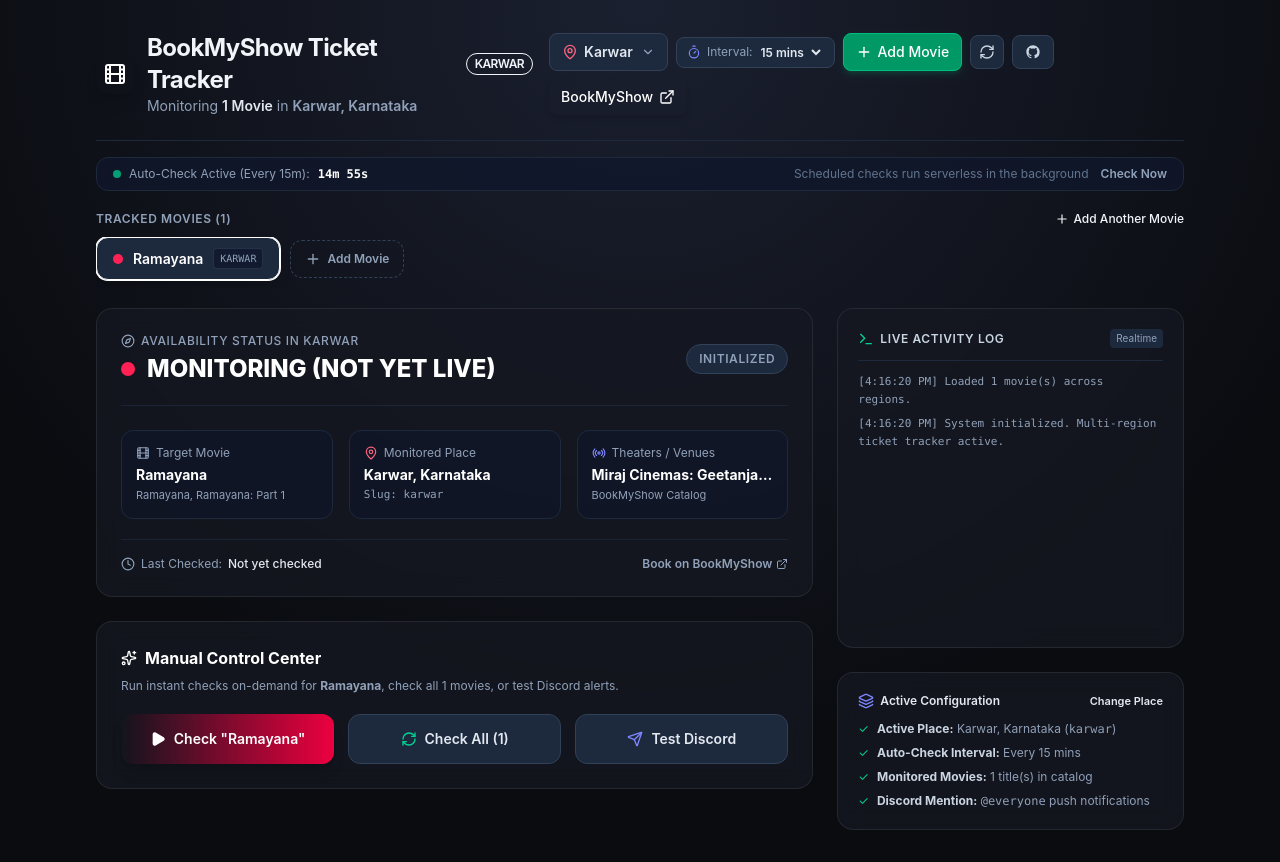
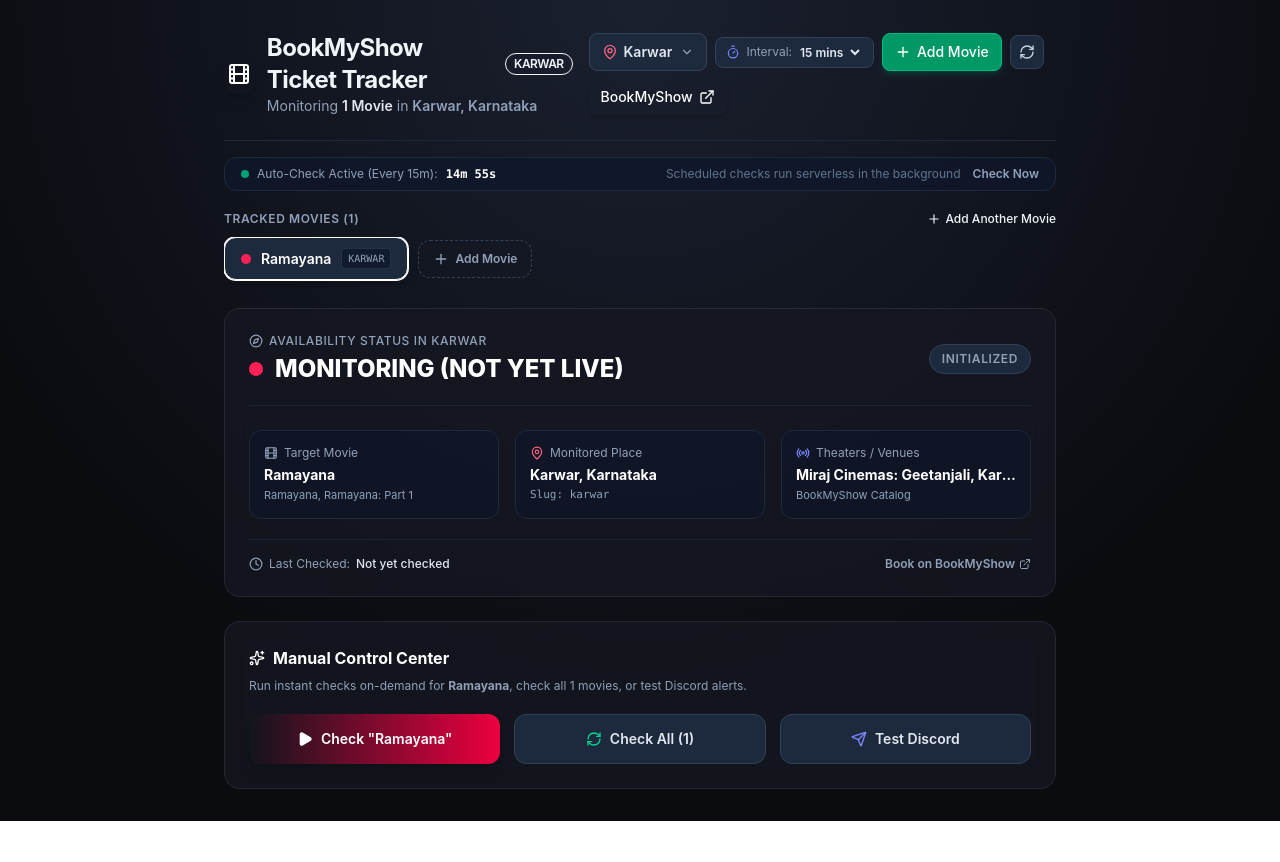
Before and after one commit to Chethan886/BookMyShow-Tracker, a Next.js app: page / in a window 1280 px wide. After the commit the page ends 821 px from the top, so only its background shows below. Built offline with nearby package versions, Linux system fonts and the light colour scheme.

Commit message:
clean: remove live activity log and GitHub link from UI

```diff
--- a/app/page.jsx
+++ b/app/page.jsx
@@ -1,6 +1,6 @@
 'use client';
 
-import React, { useState, useEffect, useRef } from 'react';
+import React, { useState, useEffect } from 'react';
 import {
   Film,
   MapPin,
@@ -12,8 +12,6 @@
   CheckCircle2,
   AlertTriangle,
   Radio,
-  Terminal,
-  Layers,
   Sparkles,
   Plus,
   Trash2,
@@ -23,18 +21,6 @@
   ChevronDown,
   Compass,
 } from 'lucide-react';
-
-function GitHubIcon({ className = 'w-4 h-4' }) {
-  return (
-    <svg className={className} viewBox="0 0 24 24" fill="currentColor">
-      <path
-        fillRule="evenodd"
-        clipRule="evenodd"
-        d="M12 2C6.477 2 2 6.484 2 12.017c0 4.425 2.865 8.18 6.839 9.504.5.092.682-.217.682-.483 0-.237-.008-.868-.013-1.703-2.782.605-3.369-1.343-3.369-1.343-.454-1.158-1.11-1.466-1.11-1.466-.908-.62.069-.608.069-.608 1.003.07 1.53 1.032 1.53 1.032.892 1.53 2.341 1.088 2.91.832.092-.647.35-1.088.636-1.338-2.22-.253-4.555-1.113-4.555-4.951 0-1.093.39-1.988 1.029-2.688-.103-.253-.446-1.272.098-2.65 0 0 .84-.27 2.75 1.026A9.564 9.564 0 0112 6.844c.85.004 1.705.115 2.504.337 1.909-1.296 2.747-1.027 2.747-1.027.546 1.379.202 2.398.1 2.651.64.7 1.028 1.595 1.028 2.688 0 3.848-2.339 4.695-4.566 4.943.359.309.678.92.678 1.855 0 1.338-.012 2.419-.012 2.747 0 .268.18.58.688.482A10.019 10.019 0 0022 12.017C22 6.484 17.522 2 12 2z"
-      />
-    </svg>
-  );
-}
 
 // Preset popular places on BookMyShow
 const POPULAR_PLACES = [
@@ -107,13 +93,7 @@
   const [customPlaceSlug, setCustomPlaceSlug] = useState('');
   const [addingMovie, setAddingMovie] = useState(false);
 
-  const [logs, setLogs] = useState([]);
   const [feedback, setFeedback] = useState(null);
-
-  const addLog = (msg) => {
-    const time = new Date().toLocaleTimeString();
-    setLogs((prev) => [`[${time}] ${msg}`, ...prev.slice(0, 49)]);
-  };
 
   // Fetch initial state & settings
   const fetchInitialData = async () => {
@@ -142,11 +122,9 @@
         try {
           localStorage.setItem('bms_tracked_movies', JSON.stringify(moviesData.movies));
         } catch {}
-        addLog(`Loaded ${moviesData.movies.length} movie(s) across regions.`);
       }
     } catch (err) {
-      addLog(`Failed to fetch initial settings: ${err.message}`);
-      // Fallback to localStorage
+      console.warn('Failed to fetch initial settings:', err.message);
       try {
         const cached = localStorage.getItem('bms_tracked_movies');
         if (cached) setMovies(JSON.parse(cached));
@@ -158,7 +136,6 @@
 
   useEffect(() => {
     fetchInitialData();
-    addLog('System initialized. Multi-region ticket tracker active.');
   }, []);
 
   // Auto-Check Countdown & Polling Loop
@@ -168,8 +145,6 @@
     const timer = setInterval(() => {
       setCountdownSeconds((prev) => {
         if (prev <= 1) {
-          // Trigger automated check
-          addLog(`[AUTO-CHECK] Timer fired (Every ${intervalMinutes}m). Scraping BookMyShow...`);
           handleCheckAllMovies(true);
           return intervalMinutes * 60;
         }
@@ -194,7 +169,6 @@
     setActiveRegion(slug);
     setActiveRegionName(name);
     setShowPlaceModal(false);
-    addLog(`📍 Location changed to: ${name} (${slug})`);
 
     try {
       await fetch('/api/settings', {
@@ -215,11 +189,6 @@
   const handleChangeInterval = async (minutes) => {
     setIntervalMinutes(minutes);
     setCountdownSeconds(minutes * 60);
-    addLog(
-      minutes > 0
-        ? `⏱️ Auto-check interval set to every ${minutes} minute(s).`
-        : '⏱️ Auto-check disabled (Manual checks only).'
-    );
 
     try {
       await fetch('/api/settings', {
@@ -242,7 +211,6 @@
     try {
       setAddingMovie(true);
       const chosenRegion = newMovieRegion || activeRegion;
-      addLog(`Adding "${newTitle.trim()}" in [${chosenRegion.toUpperCase()}] to tracker...`);
 
       const res = await fetch('/api/movies', {
         method: 'POST',
@@ -261,11 +229,10 @@
         setNewTitle('');
         setNewKeywords('');
         setShowAddModal(false);
-        addLog(`✅ "${data.movie.title}" added to [${chosenRegion.toUpperCase()}]!`);
         setFeedback({
           type: 'success',
           title: 'Movie Added!',
-          msg: `"${data.movie.title}" is now monitored in ${chosenRegion.toUpperCase()}.`,
+          msg: `"${data.movie.title}" is now being monitored in ${chosenRegion.toUpperCase()}.`,
         });
         try {
           localStorage.setItem('bms_tracked_movies', JSON.stringify(data.movies));
@@ -274,7 +241,6 @@
         throw new Error(data.error || 'Failed to add movie');
       }
     } catch (err) {
-      addLog(`❌ Error adding movie: ${err.message}`);
       setFeedback({
         type: 'error',
         title: 'Could Not Add Movie',
@@ -291,7 +257,6 @@
     if (!confirm(`Are you sure you want to stop tracking "${movieTitle}"?`)) return;
 
     try {
-      addLog(`Removing "${movieTitle}" from tracker...`);
       const res = await fetch(`/api/movies?id=${movieId}`, { method: 'DELETE' });
       const data = await res.json();
       if (data.success) {
@@ -299,13 +264,12 @@
         if (activeMovieId === movieId) {
           setActiveMovieId(data.movies[0]?.id || 'ramayana');
         }
-        addLog(`🗑️ Removed "${movieTitle}".`);
         try {
           localStorage.setItem('bms_tracked_movies', JSON.stringify(data.movies));
         } catch {}
       }
     } catch (err) {
-      addLog(`❌ Failed to remove movie: ${err.message}`);
+      console.warn('Failed to remove movie:', err.message);
     }
   };
 
@@ -316,7 +280,6 @@
       setRunningTrack(true);
       setFeedback(null);
       const reg = activeMovie.region || activeRegion;
-      addLog(`Scraping BookMyShow ${reg.toUpperCase()} for "${activeMovie.title}"...`);
 
       const res = await fetch('/api/track', {
         method: 'POST',
@@ -335,10 +298,6 @@
         );
 
         if (result.isLive) {
-          addLog(`🎉 LIVE! Tickets are AVAILABLE for "${result.movieTitle}" in ${reg.toUpperCase()}!`);
-          if (alertDispatched) {
-            addLog(`📢 Instant push alert sent to Discord @everyone!`);
-          }
           setFeedback({
             type: 'success',
             title: 'TICKETS ARE LIVE!',
@@ -347,14 +306,12 @@
             }`,
           });
         } else if (result.isFound) {
-          addLog(`ℹ️ "${result.movieTitle}" is listed on BookMyShow ${reg.toUpperCase()}, but showtimes are not yet open.`);
           setFeedback({
             type: 'info',
             title: 'Movie Listed (Coming Soon)',
             msg: `"${result.movieTitle}" is visible on ${reg.toUpperCase()} pages, but booking is not yet active.`,
           });
         } else {
-          addLog(`ℹ️ "${activeMovie.title}" is not yet listed in ${reg.toUpperCase()}.`);
           setFeedback({
             type: 'warning',
             title: 'Not Yet Listed',
@@ -365,7 +322,6 @@
         throw new Error(data.error || 'Check execution failed');
       }
     } catch (err) {
-      addLog(`❌ Error: ${err.message}`);
       setFeedback({
         type: 'error',
         title: 'Check Finished',
@@ -373,7 +329,6 @@
       });
     } finally {
       setRunningTrack(false);
-      // Reset countdown on manual check
       if (intervalMinutes > 0) setCountdownSeconds(intervalMinutes * 60);
     }
   };
@@ -383,7 +338,6 @@
     try {
       setRunningTrack(true);
       if (!isAuto) setFeedback(null);
-      addLog(`Checking all ${movies.length} movie(s) across selected places on BookMyShow...`);
 
       const res = await fetch('/api/track', {
         method: 'POST',
@@ -397,27 +351,22 @@
         const liveMovies = (data.results || []).filter((r) => r.isLive);
 
         if (liveMovies.length > 0) {
-          addLog(`🎉 LIVE TICKETS DETECTED for: ${liveMovies.map((r) => r.movieTitle).join(', ')}!`);
           setFeedback({
             type: 'success',
             title: 'LIVE TICKETS FOUND!',
             msg: `Tickets are LIVE for: ${liveMovies.map((r) => r.movieTitle).join(', ')}!`,
           });
-        } else {
-          addLog(`ℹ️ All ${movies.length} movie(s) checked. No live bookings found yet.`);
-          if (!isAuto) {
+        } else if (!isAuto) {
           setFeedback({
             type: 'info',
             title: 'Batch Check Complete',
             msg: `Checked all ${movies.length} movies. Auto-check continues at your chosen interval.`,
           });
         }
-        }
       } else {
         throw new Error(data.error || 'Batch check failed');
       }
     } catch (err) {
-      addLog(`❌ Error: ${err.message}`);
       if (!isAuto) {
         setFeedback({
           type: 'error',
@@ -436,13 +385,11 @@
     try {
       setSendingAlert(true);
       setFeedback(null);
-      addLog(`Sending test notification to Discord webhook for [${activeRegion.toUpperCase()}]...`);
 
       const res = await fetch('/api/test-alert', { method: 'POST' });
       const data = await res.json();
 
       if (data.success) {
-        addLog('✅ Discord test webhook delivered successfully (HTTP 204)!');
         setFeedback({
           type: 'success',
           title: 'Discord Test Alert Sent!',
@@ -452,7 +399,6 @@
         throw new Error(data.error || 'Failed to dispatch webhook');
       }
     } catch (err) {
-      addLog(`❌ Webhook error: ${err.message}`);
       setFeedback({
         type: 'error',
         title: 'Webhook Test Failed',
@@ -478,7 +424,7 @@
   };
 
   return (
-    <main className="min-h-screen text-slate-100 p-4 md:p-8 max-w-6xl mx-auto">
+    <main className="min-h-screen text-slate-100 p-4 md:p-8 max-w-4xl mx-auto">
       {/* Top Navbar */}
       <header className="flex flex-col md:flex-row items-start md:items-center justify-between pb-6 border-b border-slate-800 gap-4">
         <div className="flex items-center gap-3">
@@ -498,7 +444,7 @@
           </div>
         </div>
 
-        {/* Global Controls: Place, Interval, Refresh, GitHub */}
+        {/* Controls: Place, Interval, Add Movie, Refresh, BookMyShow */}
         <div className="flex flex-wrap items-center gap-2">
           {/* Place Selector Pill */}
           <button
@@ -544,15 +490,6 @@
           >
             <RefreshCw className={`w-4 h-4 ${loading ? 'animate-spin' : ''}`} />
           </button>
-
-          <a
-            href="https://github.com/Chethan886/BookMyShow-Tracker"
-            target="_blank"
-            rel="noopener noreferrer"
-            className="px-3 py-2 rounded-lg bg-slate-800 hover:bg-slate-700 text-slate-300 transition-colors border border-slate-700 text-sm hidden sm:flex items-center gap-1.5"
-          >
-            <GitHubIcon className="w-4 h-4" />
-          </a>
 
           <a
             href={`https://in.bookmyshow.com/explore/movies-${activeRegion}`}
@@ -682,10 +619,8 @@
         </div>
       )}
 
-      {/* Main Grid */}
-      <div className="grid grid-cols-1 lg:grid-cols-3 gap-6 mt-5">
-        {/* Left Column: Live Status & Details (2 Cols) */}
-        <div className="lg:col-span-2 space-y-6">
+      {/* Main Content Area */}
+      <div className="space-y-6 mt-5">
         {/* Hero Status Card for Active Movie */}
         <div className="glass-panel rounded-2xl p-6 relative overflow-hidden border">
           {/* Background Glow */}
@@ -855,85 +790,6 @@
                 </>
               )}
             </button>
-            </div>
-          </div>
-        </div>
-
-        {/* Right Column: Realtime Console & Architecture */}
-        <div className="space-y-6">
-          {/* Terminal Logs */}
-          <div className="glass-panel rounded-2xl p-5 border flex flex-col h-[340px]">
-            <div className="flex items-center justify-between pb-3 border-b border-slate-800">
-              <div className="text-xs font-semibold uppercase tracking-wider text-slate-300 flex items-center gap-1.5">
-                <Terminal className="w-4 h-4 text-emerald-400" />
-                Live Activity Log
-              </div>
-              <span className="text-[10px] text-slate-400 px-1.5 py-0.5 rounded bg-slate-800">
-                Realtime
-              </span>
-            </div>
-
-            <div className="flex-1 overflow-y-auto mt-3 space-y-1.5 font-mono text-[11px] text-slate-300 pr-1">
-              {logs.map((log, index) => (
-                <div
-                  key={index}
-                  className={`leading-relaxed ${
-                    log.includes('🎉')
-                      ? 'text-emerald-400 font-bold'
-                      : log.includes('❌')
-                      ? 'text-rose-400 font-bold'
-                      : log.includes('✅')
-                      ? 'text-emerald-300'
-                      : 'text-slate-400'
-                  }`}
-                >
-                  {log}
-                </div>
-              ))}
-            </div>
-          </div>
-
-          {/* Architecture & Settings Card */}
-          <div className="glass-panel rounded-2xl p-5 border text-xs space-y-3">
-            <div className="font-semibold text-slate-200 flex items-center justify-between">
-              <span className="flex items-center gap-1.5">
-                <Layers className="w-4 h-4 text-indigo-400" />
-                Active Configuration
-              </span>
-              <button
-                onClick={() => setShowPlaceModal(true)}
-                className="text-[11px] text-bms-red hover:text-rose-400"
-              >
-                Change Place
-              </button>
-            </div>
-
-            <ul className="space-y-2 text-slate-400">
-              <li className="flex items-start gap-2">
-                <span className="text-emerald-400">✓</span>
-                <span>
-                  <strong className="text-slate-300">Active Place:</strong> {activeRegionName} (<code>{activeRegion}</code>)
-                </span>
-              </li>
-              <li className="flex items-start gap-2">
-                <span className="text-emerald-400">✓</span>
-                <span>
-                  <strong className="text-slate-300">Auto-Check Interval:</strong> {intervalMinutes > 0 ? `Every ${intervalMinutes} mins` : 'Manual only'}
-                </span>
-              </li>
-              <li className="flex items-start gap-2">
-                <span className="text-emerald-400">✓</span>
-                <span>
-                  <strong className="text-slate-300">Monitored Movies:</strong> {movies.length} title(s) in catalog
-                </span>
-              </li>
-              <li className="flex items-start gap-2">
-                <span className="text-emerald-400">✓</span>
-                <span>
-                  <strong className="text-slate-300">Discord Mention:</strong> <code>@everyone</code> push notifications
-                </span>
-              </li>
-            </ul>
           </div>
         </div>
       </div>
```
Also changed, not shown: app/api/settings/route.js (line endings or trailing spaces). Lines whose indentation alone changed are shown as unchanged.
